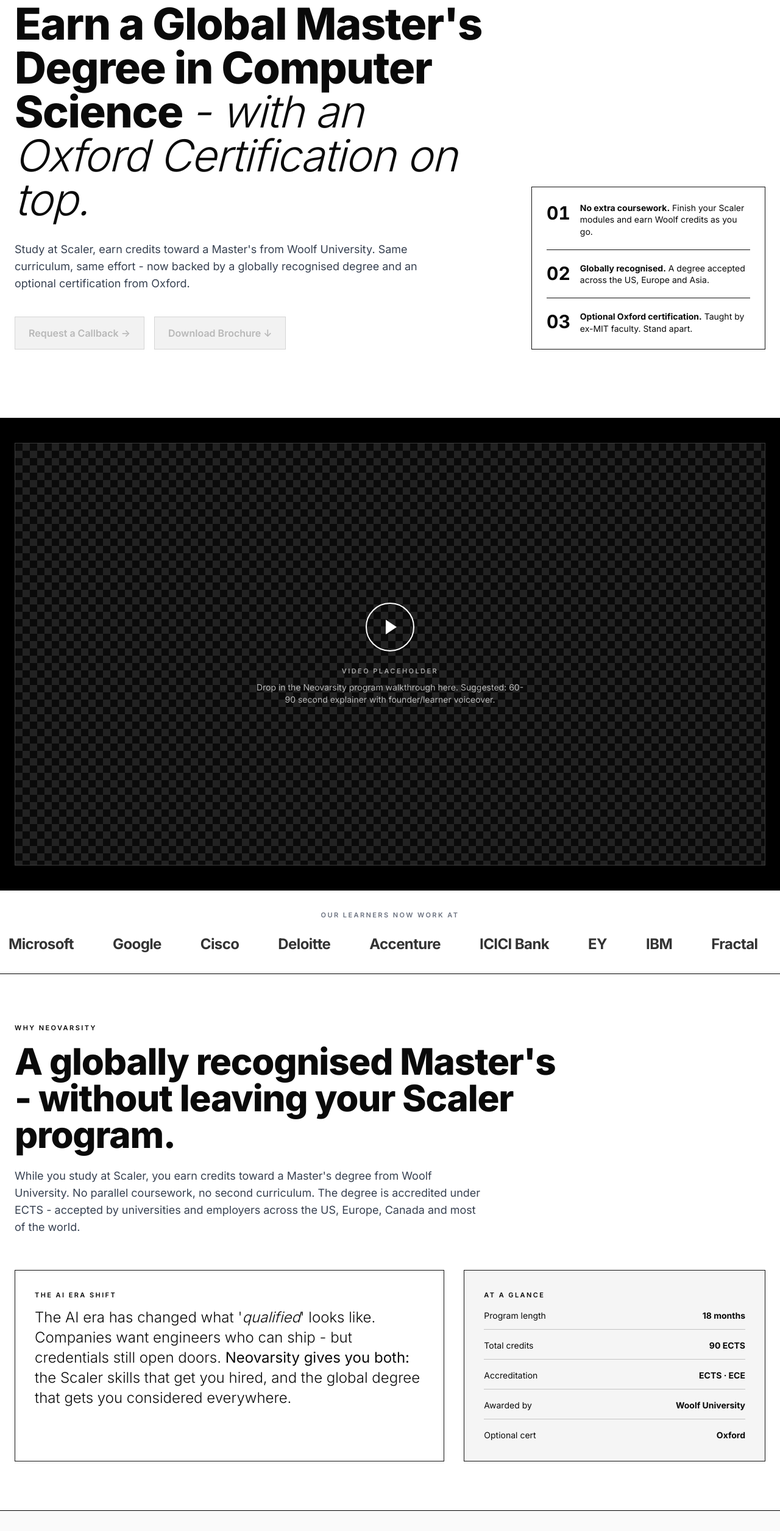
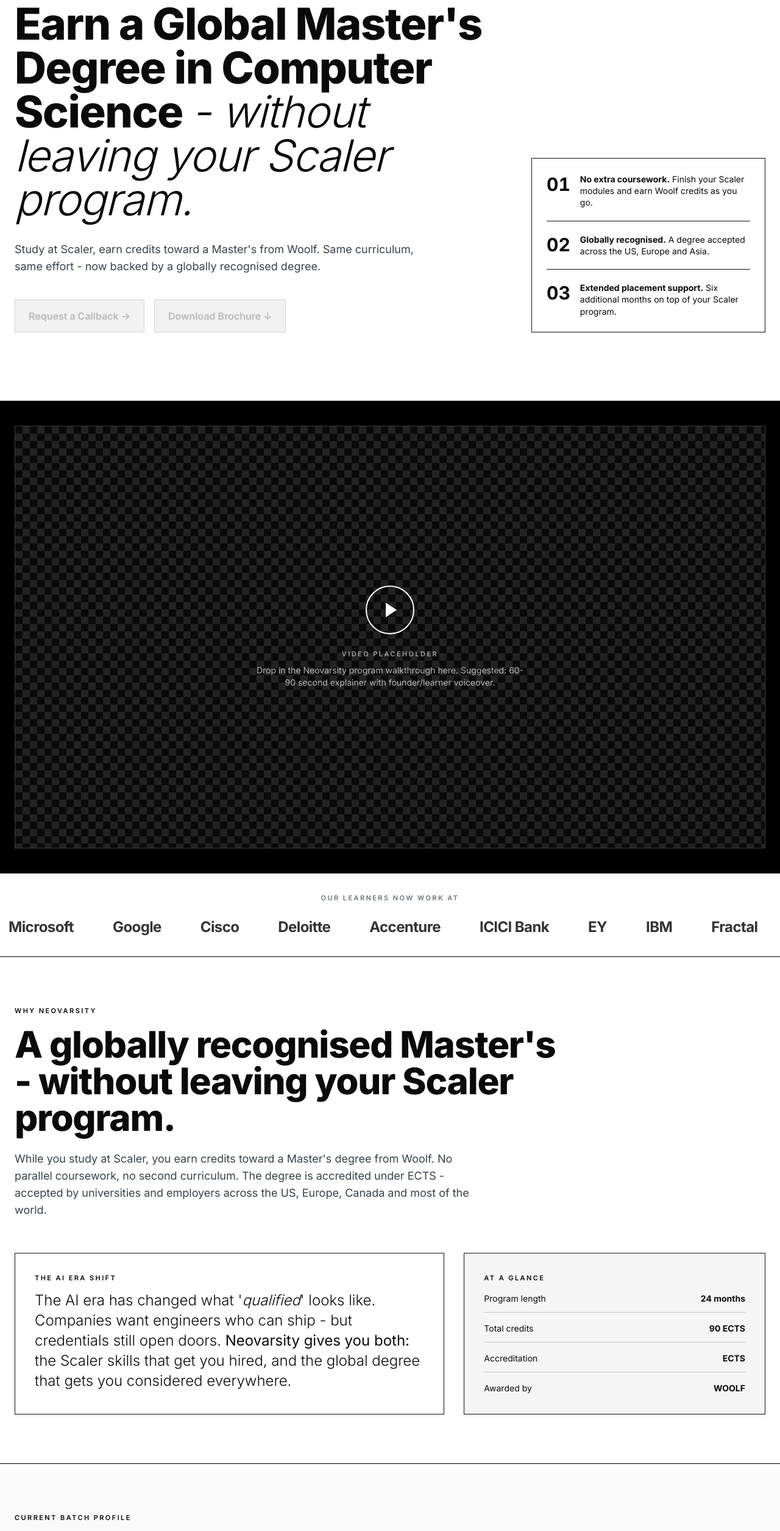
Before and after one commit to Scaler-LLM-Experiments/scaler-neovarsity-landing, a website: page index.html in a window 1280 px wide. Shown: the part 224-2734 px from the top of the page at 61% size. Drawn offline with nearby package versions, Linux system fonts and the light colour scheme.

Commit message:
Remove unverified Oxford certification claims; update Woolf naming, duration, accreditation

```diff
--- a/index.html
+++ b/index.html
@@ -63,10 +63,10 @@
         Upgrade your Scaler Program with Neovarsity
       </div>
       <h1 class="display text-5xl sm:text-6xl lg:text-7xl mb-8">
-        Earn a Global Master's Degree in Computer Science <span class="italic font-light">- with an Oxford Certification on top.</span>
+        Earn a Global Master's Degree in Computer Science <span class="italic font-light">- without leaving your Scaler program.</span>
       </h1>
       <p class="text-lg max-w-2xl text-gray-700 mb-10">
-        Study at Scaler, earn credits toward a Master's from Woolf University. Same curriculum, same effort - now backed by a globally recognised degree and an optional certification from Oxford.
+        Study at Scaler, earn credits toward a Master's from Woolf. Same curriculum, same effort - now backed by a globally recognised degree.
       </p>
       <div class="flex flex-wrap gap-4">
         <a href="#cta" class="btn-primary">Request a Callback →</a>
@@ -87,7 +87,7 @@
         <div class="rule"></div>
         <div class="flex gap-4">
           <span class="text-3xl num font-bold">03</span>
-          <p class="text-sm leading-snug"><strong>Optional Oxford certification.</strong> Taught by ex-MIT faculty. Stand apart.</p>
+          <p class="text-sm leading-snug"><strong>Extended placement support.</strong> Six additional months on top of your Scaler program.</p>
         </div>
       </div>
     </div>
@@ -130,7 +130,7 @@
     <div class="eyebrow mb-4">Why Neovarsity</div>
     <h2 class="display text-4xl lg:text-6xl max-w-4xl mb-6">A globally recognised Master's - without leaving your Scaler program.</h2>
     <p class="text-lg text-gray-700 max-w-3xl mb-14">
-      While you study at Scaler, you earn credits toward a Master's degree from Woolf University. No parallel coursework, no second curriculum. The degree is accredited under ECTS - accepted by universities and employers across the US, Europe, Canada and most of the world.
+      While you study at Scaler, you earn credits toward a Master's degree from Woolf. No parallel coursework, no second curriculum. The degree is accredited under ECTS - accepted by universities and employers across the US, Europe, Canada and most of the world.
     </p>
 
     <div class="grid lg:grid-cols-12 gap-8">
@@ -143,11 +143,10 @@
       <div class="lg:col-span-5 hairline p-8 bg-[var(--soft)]">
         <div class="eyebrow mb-4">At a glance</div>
         <div class="space-y-4 text-sm">
-          <div class="flex justify-between border-b border-black/20 pb-3"><span>Program length</span><strong>18 months</strong></div>
+          <div class="flex justify-between border-b border-black/20 pb-3"><span>Program length</span><strong>24 months</strong></div>
           <div class="flex justify-between border-b border-black/20 pb-3"><span>Total credits</span><strong>90 ECTS</strong></div>
-          <div class="flex justify-between border-b border-black/20 pb-3"><span>Accreditation</span><strong>ECTS · ECE</strong></div>
-          <div class="flex justify-between border-b border-black/20 pb-3"><span>Awarded by</span><strong>Woolf University</strong></div>
-          <div class="flex justify-between"><span>Optional cert</span><strong>Oxford</strong></div>
+          <div class="flex justify-between border-b border-black/20 pb-3"><span>Accreditation</span><strong>ECTS</strong></div>
+          <div class="flex justify-between"><span>Awarded by</span><strong>WOOLF</strong></div>
         </div>
       </div>
     </div>
@@ -255,10 +254,6 @@
         <details class="border-b border-black py-4 group">
           <summary class="flex items-start justify-between gap-4"><div class="flex gap-4"><span class="num font-bold text-xl">08</span><span class="font-semibold">Extended placement support</span></div><span class="chev text-2xl leading-none">+</span></summary>
           <p class="mt-3 pl-10 text-gray-700 text-sm">Six additional months of placement assistance on top of your Scaler program - for when you need it most.</p>
-        </details>
-        <details class="border-b border-black py-4 group">
-          <summary class="flex items-start justify-between gap-4"><div class="flex gap-4"><span class="num font-bold text-xl">09</span><span class="font-semibold">Optional Oxford certification</span></div><span class="chev text-2xl leading-none">+</span></summary>
-          <p class="mt-3 pl-10 text-gray-700 text-sm">Add an Advanced Business Analytics with AI certificate from Oxford - one academic credit, official alumni recognition, live sessions with ex-MIT faculty, and a final AI project.</p>
         </details>
       </div>
     </div>
@@ -601,7 +596,6 @@
           <li class="flex gap-3"><span>✓</span>Live program extension + additional electives</li>
           <li class="flex gap-3"><span>✓</span>Free cross-program electives across Modern Software and AI Engineering, Modern Data Science and ML with specialisation in AI, DevOps, Cloud & AI Platform Engineering & Advanced AI & Machine Learning</li>
           <li class="flex gap-3"><span>✓</span>+6 months extended placement support</li>
-          <li class="flex gap-3"><span>✓</span>Optional Oxford certification</li>
         </ul>
         <div class="rule mt-5 pt-5 text-xs text-gray-500">Single upgrade fee. Exact amount shared on your 1:1 counsellor call - varies by program and batch.</div>
       </div>
@@ -618,15 +612,14 @@
     </div>
     <div class="lg:col-span-8 border-t border-black">
       <details class="border-b border-black py-5"><summary class="flex items-center justify-between font-semibold">Who's eligible to upgrade to Neovarsity?<span class="chev text-2xl">+</span></summary><p class="mt-3 text-gray-700">Anyone with an undergraduate degree in any field and at least one year of professional experience. Diploma-holders: case-by-case - talk to a counsellor.</p></details>
-      <details class="border-b border-black py-5"><summary class="flex items-center justify-between font-semibold">How long is the program?<span class="chev text-2xl">+</span></summary><p class="mt-3 text-gray-700">18 months from the date of enrolment. Extendable up to 24 months if you use a Pause/Reset. Beyond that requires program admin approval.</p></details>
+      <details class="border-b border-black py-5"><summary class="flex items-center justify-between font-semibold">How long is the program?<span class="chev text-2xl">+</span></summary><p class="mt-3 text-gray-700">24 months from the date of enrolment. Extendable further if you use a Pause/Reset, subject to program admin approval.</p></details>
       <details class="border-b border-black py-5"><summary class="flex items-center justify-between font-semibold">When do I get access to the modules?<span class="chev text-2xl">+</span></summary><p class="mt-3 text-gray-700">Immediately on enrolment. All degree modules unlock the moment your enrolment is confirmed.</p></details>
       <details class="border-b border-black py-5"><summary class="flex items-center justify-between font-semibold">Is the curriculum different from regular Scaler?<span class="chev text-2xl">+</span></summary><p class="mt-3 text-gray-700">Your Scaler curriculum stays exactly the same. Neovarsity adds on top - additional electives, live AI/ML classes, and the modules that earn you the Woolf credits.</p></details>
       <details class="border-b border-black py-5"><summary class="flex items-center justify-between font-semibold">What additional modules do I get?<span class="chev text-2xl">+</span></summary><p class="mt-3 text-gray-700">Electives include: ML Foundations (Python, Probability & Stats, Core, Product Analytics), Data Engineering 1 & 2, DSA for Competitive Programming, Product Management for Engineers, and the unchosen specialisation from your base program. Plus recorded modules in Advanced Programming, Low-Level Design, Advanced Software Engineering, Backend Project, and High-Level Design.</p></details>
       <details class="border-b border-black py-5"><summary class="flex items-center justify-between font-semibold">What does the upgrade cost?<span class="chev text-2xl">+</span></summary><p class="mt-3 text-gray-700">There's a single upgrade fee that covers degree documentation, the live program extension, additional electives, and extended placement support. Counsellors share the exact number on your 1:1 call - it varies slightly by program and batch.</p></details>
-      <details class="border-b border-black py-5"><summary class="flex items-center justify-between font-semibold">Is the Master's degree recognised in India?<span class="chev text-2xl">+</span></summary><p class="mt-3 text-gray-700">Woolf is a foreign institute and isn't recognised by UGC/AICTE. But the degree is ECTS-accredited and ECE-approved - recognised globally, including by Indian employers and most international universities. The same rule applies to degrees from foreign institutions like Oxford.</p></details>
+      <details class="border-b border-black py-5"><summary class="flex items-center justify-between font-semibold">Is the Master's degree recognised in India?<span class="chev text-2xl">+</span></summary><p class="mt-3 text-gray-700">Woolf is a foreign institute and isn't recognised by UGC/AICTE. But the degree is ECTS-accredited and ECE-approved - recognised globally, including by Indian employers and most international universities.</p></details>
       <details class="border-b border-black py-5"><summary class="flex items-center justify-between font-semibold">Can I use the degree for a PhD or further studies?<span class="chev text-2xl">+</span></summary><p class="mt-3 text-gray-700">Yes. 90 ECTS credits are transferable toward further academic programs in most of the world.</p></details>
       <details class="border-b border-black py-5"><summary class="flex items-center justify-between font-semibold">Will Neovarsity add to my Scaler workload?<span class="chev text-2xl">+</span></summary><p class="mt-3 text-gray-700">No. The core idea is no extra effort - you complete the Scaler modules you'd be doing anyway, and they count toward the Master's. The additional electives are how you specialise.</p></details>
-      <details class="border-b border-black py-5"><summary class="flex items-center justify-between font-semibold">What is the Oxford certification, and is it included?<span class="chev text-2xl">+</span></summary><p class="mt-3 text-gray-700">It's the 'Advanced Business Analytics with AI' certification from Oxford. It's optional but recommended. You get 1 academic credit, official Oxford alumni recognition, hands-on case studies, a live session with ex-MIT faculty, and a final AI project.</p></details>
     </div>
   </div>
 </section>
@@ -638,7 +631,7 @@
       <div class="checker h-32 bg-white"></div>
     </div>
     <div class="md:col-span-8">
-      <div class="eyebrow mb-3 text-white/60">Awarded by Woolf University</div>
+      <div class="eyebrow mb-3 text-white/60">Awarded by WOOLF</div>
       <h3 class="display text-3xl mb-4">Master of Science in Computer Science - recognised by ECTS, approved by ECE.</h3>
       <div class="grid grid-cols-2 md:grid-cols-4 gap-4 text-sm">
         <div class="border border-white/30 p-3 text-center">90 ECTS Credits</div>
@@ -695,7 +688,7 @@
     </div>
   </div>
   <div class="border-t border-black">
-    <p class="max-w-[1400px] mx-auto px-6 py-5 text-xs text-gray-500">Disclaimer: Woolf is a foreign institution not recognised by UGC/AICTE. The Master's degree it awards is ECTS-accredited and accepted globally, similar to degrees from other foreign universities such as Oxford. Admission and the final degree decision rest with Woolf.</p>
+    <p class="max-w-[1400px] mx-auto px-6 py-5 text-xs text-gray-500">Disclaimer: Woolf is a foreign institution not recognised by UGC/AICTE. The Master's degree it awards is ECTS-accredited and accepted globally. Admission and the final degree decision rest with Woolf.</p>
   </div>
 </footer>
 
```
